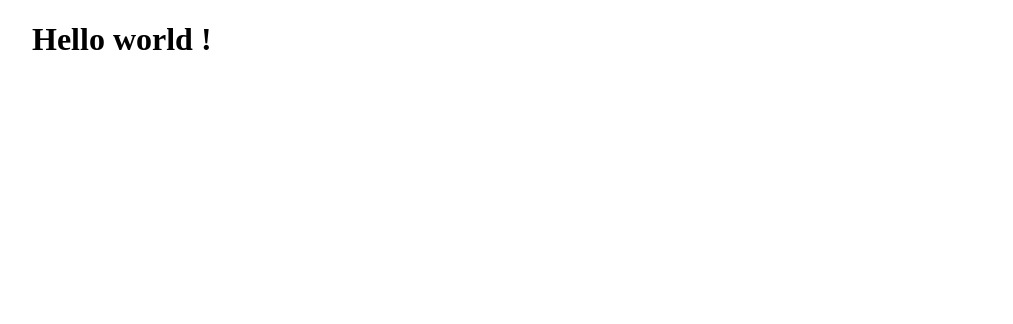
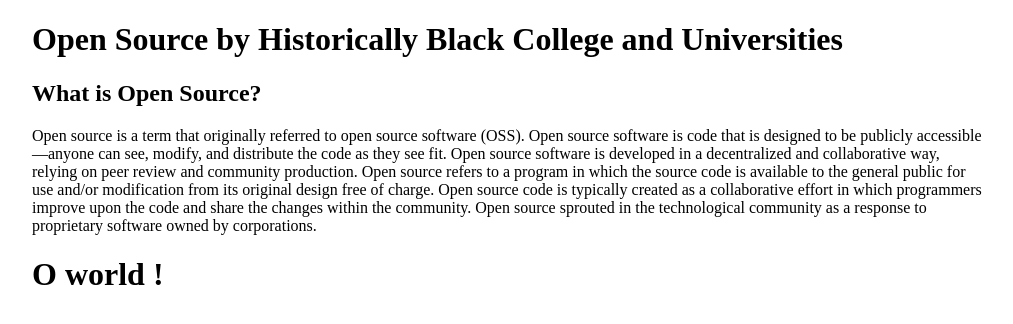
Before and after one commit to ohbcus/ohbcus.github.io, a plain HTML site: page index.html in a window 1280 px wide. Shown: the whole page, without its empty margins (133-1146 px from the left). Drawn offline with Linux system fonts and the light colour scheme.

Commit message:
Wokring on Sth

```diff
--- a/index.html
+++ b/index.html
@@ -13,7 +13,27 @@
 
 <body>
     <div id="wrapper">
-        <h1>Hello world !</h1>
+        <header>
+
+            <h1>Open Source by Historically Black College and Universities</h1>
+
+        </header>
+        <section>
+            <h2>What is Open Source?</h2>
+            <p>Open source is a term that originally referred to open source software (OSS). Open source software is
+                code that is designed to be publicly accessible—anyone can see, modify, and distribute the code as they
+                see fit. Open source software is developed in a decentralized and collaborative way, relying on peer
+                review and community production. Open source refers to a program in which the source code is available
+                to the general public for use and/or modification from its original design free of charge. Open source
+                code is typically created as a collaborative effort in which programmers improve upon the code and share
+                the changes within the community. Open source sprouted in the technological community as a response to
+                proprietary software owned by corporations.</p>
+        </section>
+        <h1>O world !</h1>
+
+        <footer>
+
+        </footer>
 
     </div>
 
```
